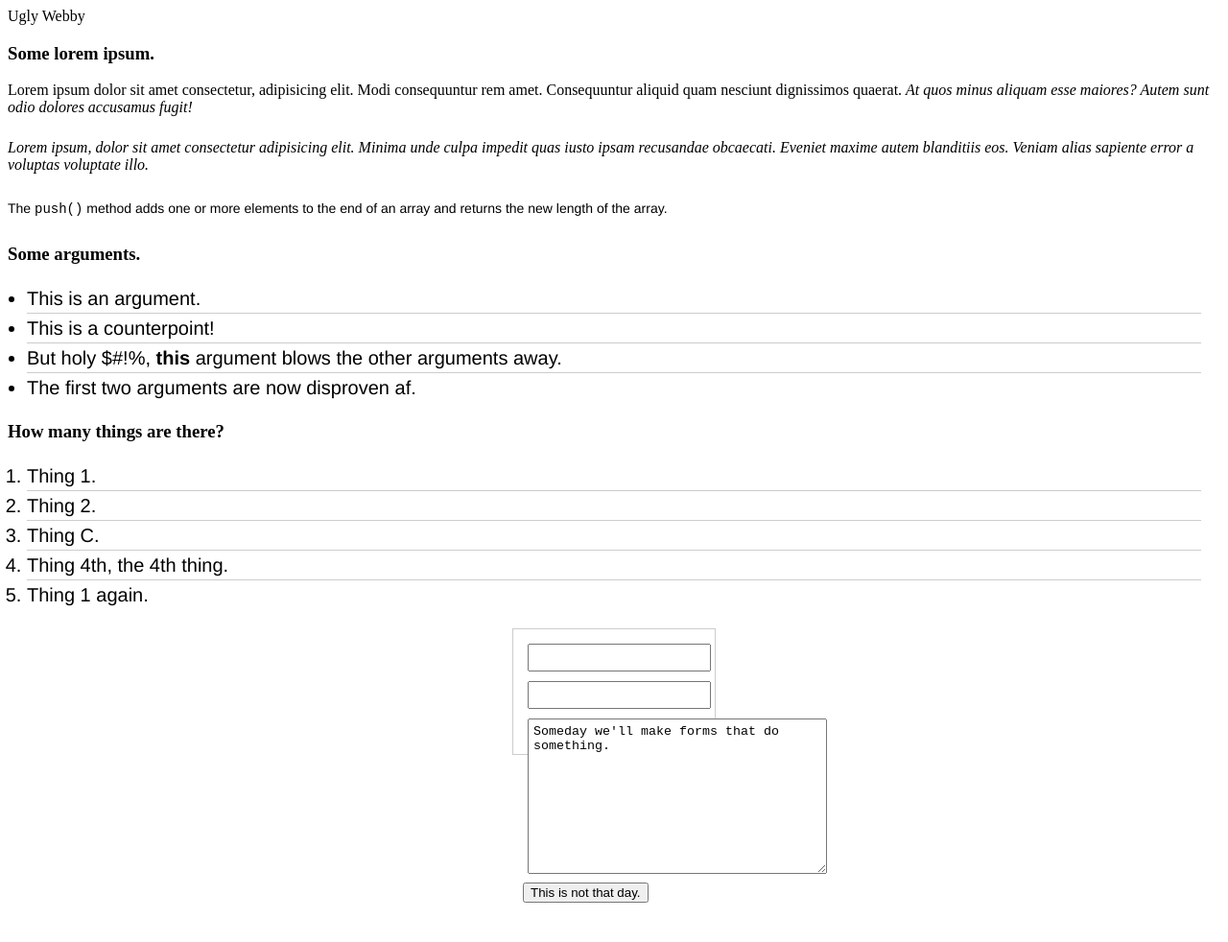
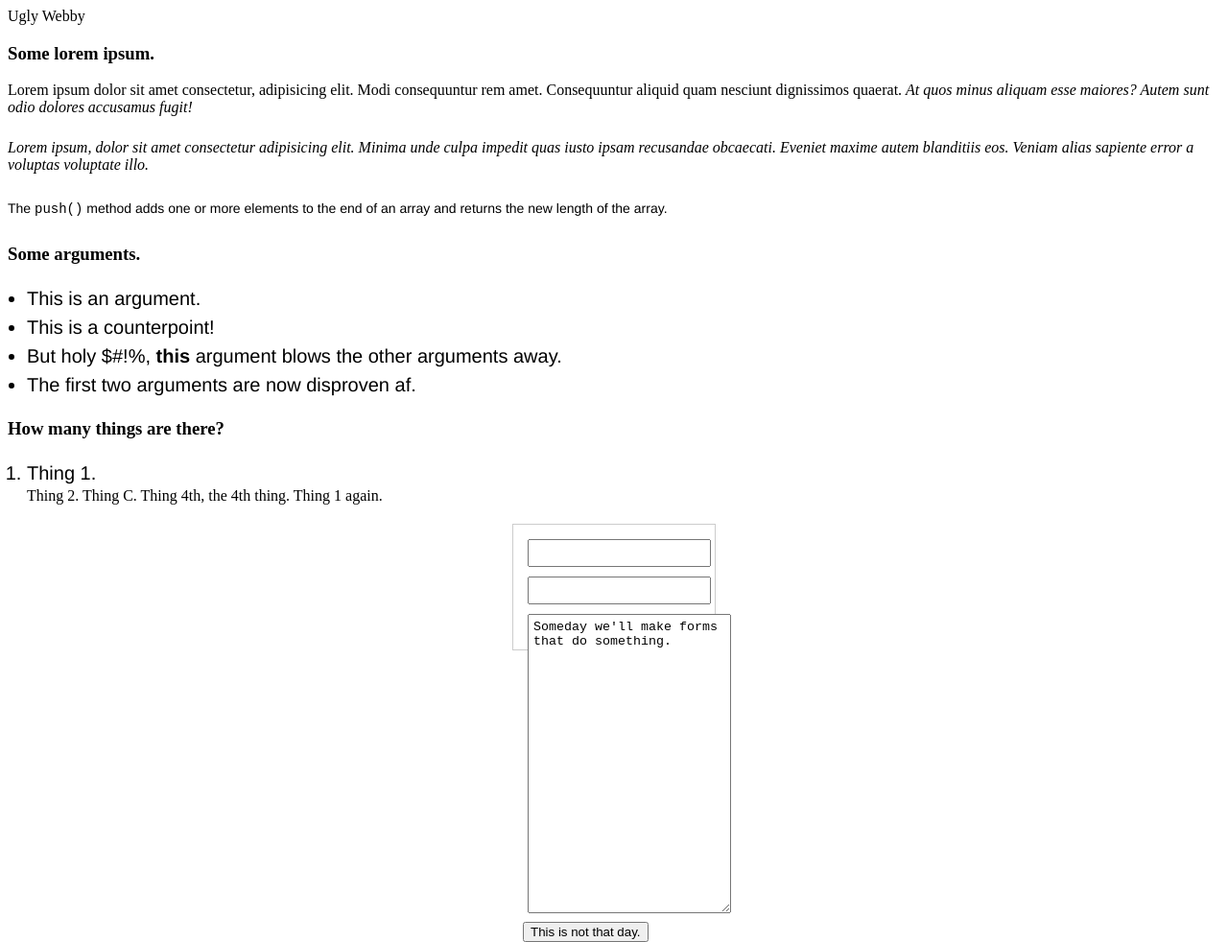
Before and after one commit to anthonybenson-cpu/uglyWebby, a plain HTML site: page index.html in a window 1280 px wide. Shown: the whole page at 96% size. Before the commit the page ends 941 px from the top, so only its background shows below. Drawn offline with Linux system fonts and the light colour scheme.

Commit message:
initial commit

```diff
--- a/index.html
+++ b/index.html
@@ -21,7 +21,8 @@
                 color: green;
                 border: 5px dashed purple;
             }>Lorem ipsum dolor sit amet consectetur, adipisicing elit. Modi consequuntur rem amet. Consequuntur aliquid quam nesciunt dignissimos quaerat. <cite>At quos minus aliquam esse maiores? Autem sunt odio dolores accusamus fugit!<cite></p>
-            <p{color:red;}>Lorem ipsum, dolor sit amet consectetur adipisicing elit. Minima unde <em>culpa</em> impedit quas iusto ipsam recusandae obcaecati. Eveniet maxime autem blanditiis eos. Veniam alias sapiente error a voluptas voluptate illo.</p>
+            <p{color:red;}
+            >Lorem ipsum, dolor sit amet consectetur adipisicing elit. Minima unde <em>culpa</em> impedit quas iusto ipsam recusandae obcaecati. Eveniet maxime autem blanditiis eos. Veniam alias sapiente error a voluptas voluptate illo.</p>
         </div>
         <div>
             <p>The <code>push()</code> method adds one or more elements to the end of an array and returns the new length of the array.</p>
@@ -41,10 +42,10 @@
             <h3>How many things are there?</h3>
             <ol>
                 <li>Thing 1.</li>
-                <li>Thing 2.</li>
-                <li>Thing C.</li>
-                <li>Thing 4th, the 4th thing.</li>
-                <li>Thing 1 again.</li>
+                <li{color: red;}>Thing 2.</li>
+                <li{color: pink;}>Thing C.</li>
+                <li{color: yellow;}>Thing 4th, the 4th thing.</li>
+                <li{color: purple;}>Thing 1 again.</li>
             </ol>
         </div>
         <form>
--- a/style.css
+++ b/style.css
@@ -20,8 +20,8 @@ p {
 
 textarea {
     margin: 20px;
-    width: 300px;
-    height: 150px;
+    width: 200px;
+    height: 300px;
 }
 
 ul, ol {
@@ -31,7 +31,7 @@ ul, ol {
 
 li {
     font: 200 20px/1.5 Helvetica, Verdana, sans-serif;
-    border-bottom: 1px solid #ccc;
+    border-bottom: 1px solid pink#ccc;
 }
 
 li:last-child {
```
